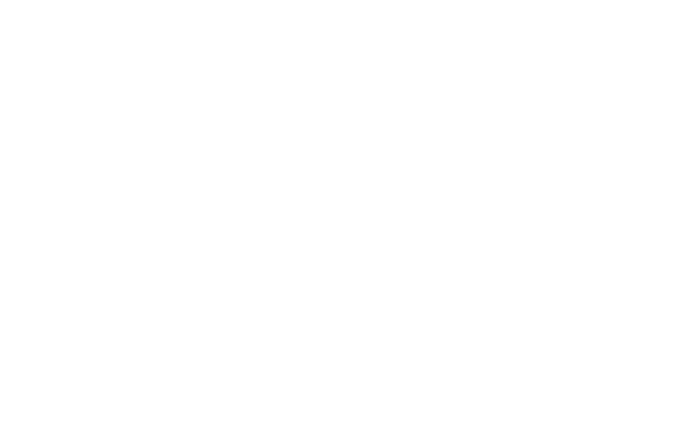
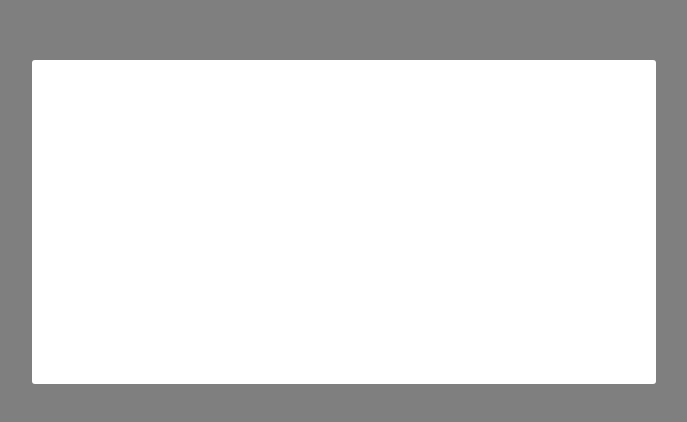
Before and after one commit to Olena-Milham/goit-react-hw-03-image-finder, a React (Create React App) app: page / in a window 1280 px wide. Shown: the part 178-600 px from the top of the page, without its empty margins (296-983 px from the left). Built offline with nearby package versions, Linux system fonts and the light colour scheme.

Commit message:
add modal

```diff
--- a/src/App.jsx
+++ b/src/App.jsx
@@ -1,5 +1,19 @@
+import { Component } from 'react';
 import Modal from 'components/Modal';
 
-export const App = () => {
-  return <Modal />;
-};
+export class App extends Component {
+  state = {
+    showModal: false,
+  };
+
+  toggleModal = () => {
+    this.setState(state => ({
+      showModal: !state.showModal,
+    }));
+  };
+
+  render() {
+    // const { showModal } = this.state;
+    return <Modal />;
+  }
+}
--- a/src/components/Modal/Modal.jsx
+++ b/src/components/Modal/Modal.jsx
@@ -1,13 +1,13 @@
 import { Component } from 'react';
 
 export default class Modal extends Component {
-  componentDidMount() {
-    console.log('Modal componentDidMount');
-  }
+  //   componentDidMount() {
+  //     console.log('Modal componentDidMount');
+  //   }
 
-  componentWillUnmount() {
-    console.log('Modal componentWillUnmount');
-  }
+  //   componentWillUnmount() {
+  //     console.log('Modal componentWillUnmount');
+  //   }
   render() {
     return (
       <div
@@ -18,7 +18,7 @@
           left: '0',
           width: '100vw',
           height: '100vh',
-          backgroundColor: 'rgb(o,0,0,0.5)',
+          backgroundColor: 'rgba(0,0,0,0.5)',
         }}
       >
         <div
@@ -38,7 +38,8 @@
               '0px 2px 1px -1px rgba(0,0,0,0.2), opx 1px 1px 0px rgba(0,0,0,0.14), 0px 1px 3px 0px rgba(0,0,0,0.12),',
           }}
         >
-          <img src="" alt="" />
+          {this.props.children}
+          {/* <img src="" alt="" /> */}
         </div>
       </div>
     );
```
